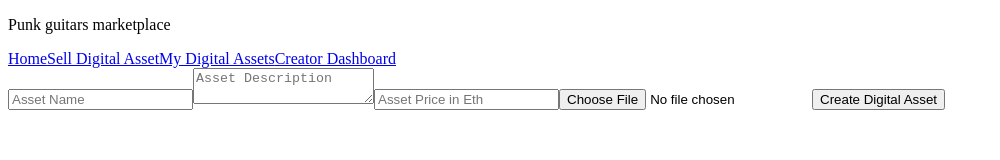
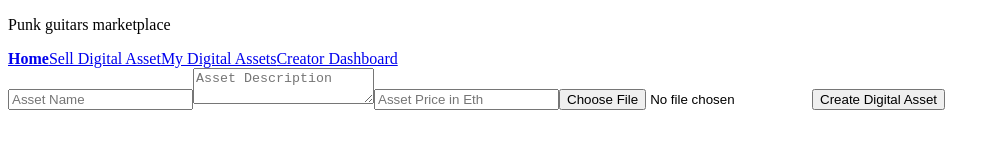
Before and after one commit to bertil291utn/digital-marketplace, a Next.js app: page /create-item in a window 1280 px wide. Shown: the top 160 px of the page, without its empty margins (0-1000 px from the left). Built offline with nearby package versions, Linux system fonts and the light colour scheme; what ipfs-http-client would draw is missing.

Commit message:
:art: display active link

```diff
--- a/pages/_app.js
+++ b/pages/_app.js
@@ -1,31 +1,59 @@
 /* pages/_app.js */
-import Link from 'next/link'
-import 'tailwindcss/tailwind.css'
-// import '../styles/globals.css'
+import Link from 'next/link';
+import { useState } from 'react';
+import 'tailwindcss/tailwind.css';
+import '../styles/globals.css';
 
 function MyApp({ Component, pageProps }) {
+  const initialState = {
+    home: false,
+    sell: false,
+    myAssets: false,
+    dashboard: false,
+  };
+  const [linkState, setLinkState] = useState({...initialState,home:true});
   return (
     <div>
-      <nav className="border-b p-6">
-        <p className="text-4xl font-bold">Punk guitars marketplace</p>
-        <div className="flex mt-4">
-          <Link href="/">
-            <a className="mr-4 text-pink-500 focus:underline focus:font-bold">
-              Home
+      <nav className='border-b p-6'>
+        <p className='text-4xl font-bold'>Punk guitars marketplace</p>
+        <div className='flex mt-4'>
+          <Link href='/'>
+            <a
+              onClick={() => setLinkState({ home: true })}
+              className={`mr-4 text-pink-500 ${
+                linkState.home ? 'active-link' : ''
+              }`}
+            >
+            Home
             </a>
           </Link>
-          <Link href="/create-item">
-            <a className="mr-6 text-pink-500 focus:underline focus:font-bold">
+          <Link href='/create-item'>
+            <a
+              onClick={() => setLinkState({sell: true })}
+              className={`mr-6 text-pink-500 ${
+                linkState.sell ? 'active-link' : ''
+              }`}
+            >
               Sell Digital Asset
             </a>
           </Link>
-          <Link href="/my-assets">
-            <a className="mr-6 text-pink-500 focus:underline focus:font-bold">
+          <Link href='/my-assets'>
+            <a
+              onClick={() => setLinkState({ myAssets: true })}
+              className={`mr-6 text-pink-500 ${
+                linkState.myAssets ? 'active-link' : ''
+              }`}
+            >
               My Digital Assets
             </a>
           </Link>
-          <Link href="/creator-dashboard">
-            <a className="mr-6 text-pink-500 focus:underline focus:font-bold">
+          <Link href='/creator-dashboard'>
+            <a
+              onClick={() => setLinkState({dashboard: true })}
+              className={`mr-6 text-pink-500 ${
+                linkState.dashboard ? 'active-link' : ''
+              }`}
+            >
               Creator Dashboard
             </a>
           </Link>
@@ -33,7 +61,7 @@ function MyApp({ Component, pageProps }) {
       </nav>
       <Component {...pageProps} />
     </div>
-  )
+  );
 }
 
-export default MyApp
+export default MyApp;
--- a/pages/index.js
+++ b/pages/index.js
@@ -25,9 +25,6 @@ export default function Home() {
     const provider = new ethers.providers.JsonRpcProvider(
       'https://rpc-mumbai.maticvigil.com/'
     );
-    // const connection = await web3Modal.connect()
-    // const provider = new ethers.providers.Web3Provider(connection)
-    // const signer = provider.getSigner()
     const marketContract = new ethers.Contract(
       nftmarketaddress,
       Market.abi,
--- a/styles/globals.css
+++ b/styles/globals.css
@@ -1,3 +1,8 @@
-@tailwind base;
+/* @tailwind base;
 @tailwind components;
-@tailwind utilities;
+@tailwind utilities; */
+
+.active-link{
+  text-decoration: underline;
+  font-weight: 700;
+}
```
